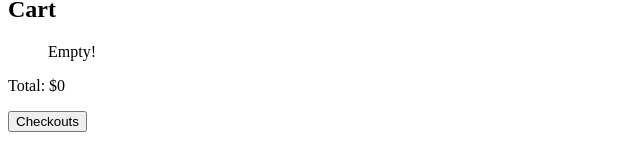
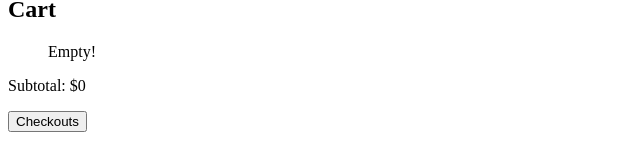
Before and after one commit to cobbland/shopping-cart, a React (Vite) app: page /cart in a window 1280 px wide. Shown: the part 386-553 px from the top of the page, without its empty margins (0-640 px from the left). Built offline with nearby package versions, Linux system fonts and the light colour scheme.

Commit message:
Update count and buttons

```diff
--- a/src/components/Card.jsx
+++ b/src/components/Card.jsx
@@ -9,6 +9,8 @@ export default function Card(props) {
         const newCount = count + num;
         if (newCount < 0) {
             setCount(0);
+        } else if (newCount > 99) {
+            setCount(99);
         } else {
             setCount(newCount);
         }
@@ -45,9 +47,9 @@ export default function Card(props) {
             <img src={props.image} alt="" />
             <p>{props.description}</p>
             <p>${props.price}</p>
+            <button onClick={() => handleIncrementCount(-1)}>-</button>
             <input type="number" value={count} min="0" onChange={(e) => handleSetCount(e.target.value)} />
             <button onClick={() => handleIncrementCount(1)}>+</button>
-            <button onClick={() => handleIncrementCount(-1)}>-</button>
             <button onClick={() => onAddItem(props.title, props.price, props.propKey, count)} >Add to cart</button>
         </div>
     )
--- a/src/components/Cart.jsx
+++ b/src/components/Cart.jsx
@@ -8,10 +8,10 @@ export default function Cart() {
             <h2>Cart</h2>
             <ul>
                 {cartContents.length > 0 ? cartContents.map((item) => (
-                    <li key={item.key}>{item.title} | {item.count} | ${(item.price * item.count).toFixed(2)}</li>
+                    <li key={item.key}>{item.title} | ${item.price} | <button>-</button>{item.count}<button>+</button></li>
                 )) : <p>Empty!</p>}
             </ul>
-            <p>Total: ${cartTotal}</p>
+            <p>Subtotal: ${cartTotal}</p>
             <button>Checkouts</button>
         </div>
     )
```
